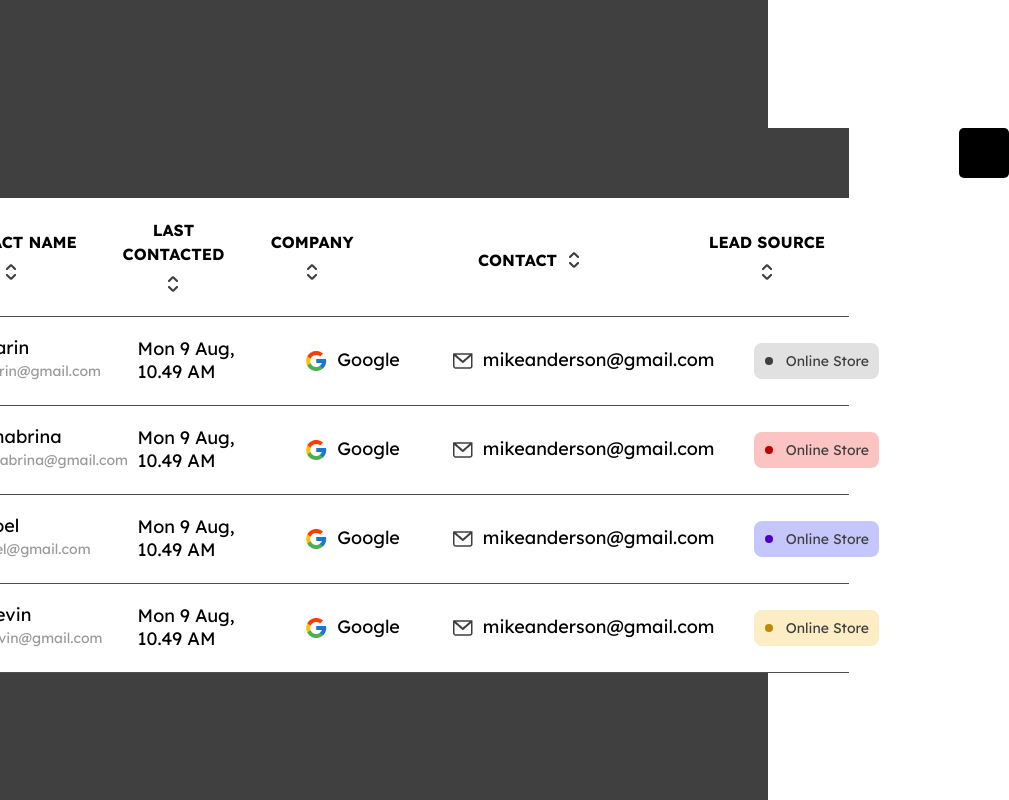
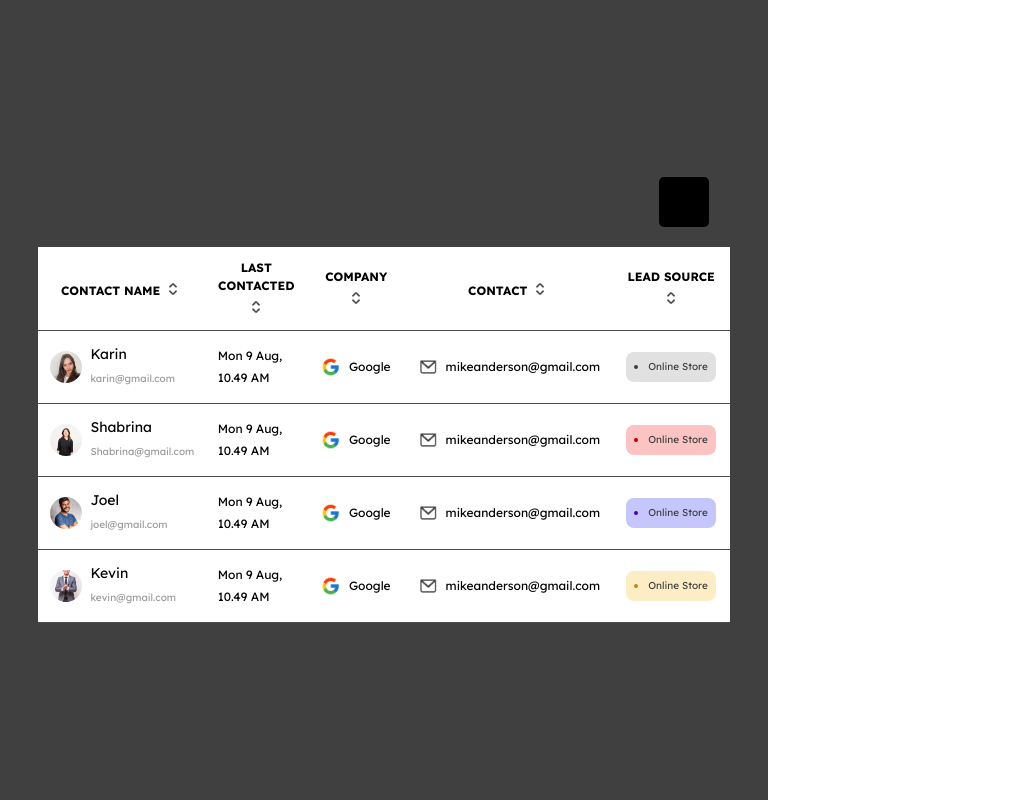
Before and after one commit to Aakash-Annadurai/Table-Records, a React (Vite) app: page / in a window 768 px wide. Shown: the whole page, 1009 px wide, since content can reach past the window. Built offline with nearby package versions, Linux system fonts and the light colour scheme.

Commit message:
updated media query

```diff
--- a/src/index.css
+++ b/src/index.css
@@ -18,8 +18,8 @@
 body {
   color: inherit;
   margin: 0;
-  min-width: 100%;
-  min-height: 100%;
+  min-width: auto;
+  min-height: 100vh;
   background: #404040;
   display: flex;
   justify-content: center;
@@ -33,7 +33,7 @@ body {
   display: flex;
   flex-direction: column;
   align-items: center;
-  justify-content: start;
+  justify-content: center;
   background: #404040;
 
 
@@ -76,6 +76,16 @@ button{
 }
 button:active{
   opacity: 0.6;
+}
+
+.googlelogo{
+  width: 24px;
+  height: 24px;
+}
+
+.mailicon{
+  width: 24px;
+  height: 24px;
 }
 
 
@@ -233,3 +243,248 @@ button:active{
 .circle.store4{
   background: #BE8800;
 }
+
+@media (min-width: 768px) and (max-width: 1024px){
+
+  html,body{
+    width: 1024px;
+    height: 100vh;
+  }
+
+  th,td{
+    padding: 18px;
+  }
+
+  .sorter{
+    font-size:14px ;
+  }
+
+  .name{
+    font-size: 16px;
+  }
+
+  .mail{
+    font-size: 12px;
+  }
+
+  .cell2,.cell3,.cell4{
+    font-size: 16px;
+  }
+
+  .cell5.store1,.cell5.store2,.cell5.store3,.cell5.store4{
+    font-size: 12px;
+    gap: 2.5px;
+    width: 122.5px;
+    height: 34px;
+  }
+  .circle{
+    width: 6px;
+    height: 6px;
+  }
+
+  .googlelogo{
+    width: 22px;
+    height: 22px;
+  }
+
+  .mailicon{
+    width: 22px;
+    height: 22px;
+  }
+
+  .profimg{
+    width: 34px;
+    height: 34px;
+  }
+
+  .cell3{
+    left: 1px;
+  }
+
+  .cell4{
+    left: 1px;
+  }
+
+  .cell5{
+    padding: 8px;
+    left: 1px;
+  }
+  button{
+    left: 400px;
+  }
+  .arrow{
+    width: 20px;
+    height: 20px;
+  }
+
+}
+
+@media (min-width: 425px) and (max-width: 768px){
+
+  html,body{
+    width: 768px;
+    height: 100vh;
+  }
+
+  .main-div{
+    width: 768px;
+  }
+
+  th,td{
+    padding: 12px;
+  }
+
+  .sorter{
+    font-size:12px ;
+  }
+
+  .name{
+    font-size: 14px;
+  }
+
+  .mail{
+    font-size: 10px;
+  }
+
+  .cell2,.cell3,.cell4{
+    font-size: 12px;
+  }
+
+  .cell5.store1,.cell5.store2,.cell5.store3,.cell5.store4{
+    font-size: 10px;
+
+    width: 90px;
+    height: 30px;
+  }
+  .circle{
+    width: 4px;
+    height: 4px;
+  }
+
+  .googlelogo{
+    width: 20px;
+    height: 20px;
+  }
+
+  .mailicon{
+    width: 20px;
+    height: 20px;
+  }
+
+  .profimg{
+    width: 32px;
+    height: 32px;
+  }
+
+  .cell2{
+    left: 1px;
+  }
+
+  .cell3{
+    left: 1px;
+  }
+
+  .cell4{
+    left: 1px;
+  }
+
+  .cell5{
+    padding: 6px;
+    left: 1px;
+  }
+  button{
+    left: 300px;
+  }
+  .arrow{
+    top: 3px;
+    width: 18px;
+    height: 18px;
+  }
+
+}
+
+@media (min-width: 320px) and (max-width: 425px){
+
+  html,body{
+    width: 100vb;
+    height: 100vh;
+  }
+
+  .main-div{
+    width: 100vb;
+    height: 1000px;
+  }
+
+
+  th,td{
+    padding: 12px;
+  }
+
+  .sorter{
+    font-size:12px ;
+  }
+
+  .name{
+    font-size: 14px;
+  }
+
+  .mail{
+    font-size: 10px;
+  }
+
+  .cell2,.cell3,.cell4{
+    font-size: 12px;
+  }
+
+  .cell5.store1,.cell5.store2,.cell5.store3,.cell5.store4{
+    font-size: 10px;
+
+    width: 90px;
+    height: 30px;
+  }
+  .circle{
+    width: 4px;
+    height: 4px;
+  }
+
+  .googlelogo{
+    width: 20px;
+    height: 20px;
+  }
+
+  .mailicon{
+    width: 20px;
+    height: 20px;
+  }
+
+  .profimg{
+    width: 32px;
+    height: 32px;
+  }
+
+  .cell2{
+    left: 1px;
+  }
+
+  .cell3{
+    left: 1px;
+  }
+
+  .cell4{
+    left: 1px;
+  }
+
+  .cell5{
+    padding: 6px;
+    left: 1px;
+  }
+  button{
+    left: 550px;
+  }
+  .arrow{
+    top: 3px;
+    width: 18px;
+    height: 18px;
+  }
+
+}
```
Also changed, not shown: 1 other file (tests, documents, lock files or other folders).
